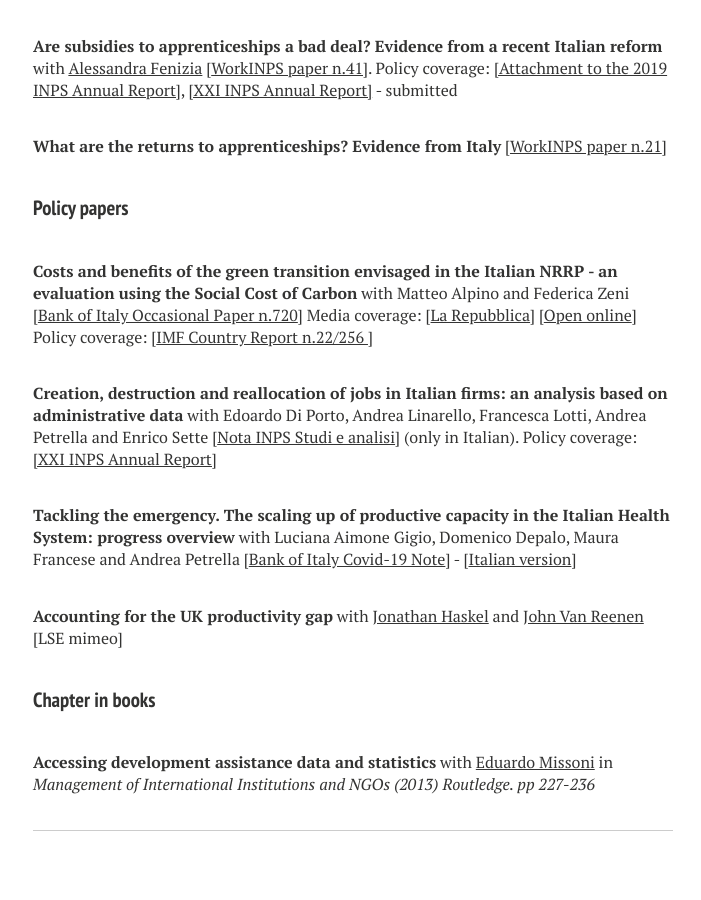
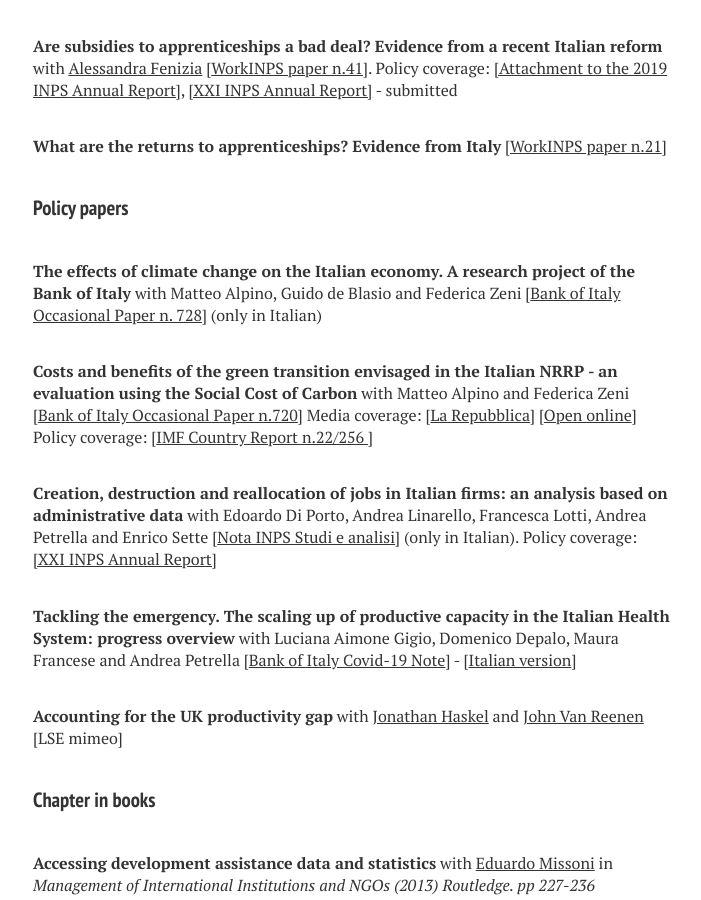
Before and after one commit to luca-citino/luca-citino.github.io, a Jekyll site: the page built from research.md, in a window 1280 px wide and 900 px high, scrolled down 549 px. Shown: the whole window, without its empty margins (287-988 px from the left). Built offline with Jekyll 4.4.1, drawn with Linux system fonts in a browser that asks for light colours; nearby versions of some CDN libraries; some web fonts are replaced.

Commit message:
Update research.md

```diff
--- a/research.md
+++ b/research.md
@@ -23,6 +23,8 @@ title: Research
 
 #### Policy papers
 
+**The effects of climate change on the Italian economy. A research project of the Bank of Italy** with Matteo Alpino, Guido de Blasio and Federica Zeni [<a href="https://www.bancaditalia.it/pubblicazioni/qef/2022-0728/index.html">Bank of Italy Occasional Paper n. 728</a>] (only in Italian)
+
 **Costs and benefits of the green transition envisaged in the Italian NRRP - an evaluation using the Social Cost of Carbon** with Matteo Alpino and Federica Zeni [<a href="https://www.bancaditalia.it/pubblicazioni/qef/2022-0720/QEF_720.pdf">Bank of Italy Occasional Paper n.720</a>] Media coverage: [<a href="https://www.repubblica.it/economia/2022/10/16/news/superbonus_modifiche_nuovo_governo-370315835/">La Repubblica</a>] [<a href="https://www.open.online/2022/10/17/pnrr-studio-bankitalia-superbonus/">Open online</a>] Policy coverage: [<a href="https://www.imf.org/en/Publications/CR/Issues/2022/07/28/Italy-Selected-Issues-521489">IMF Country Report n.22/256 </a>]
 
 **Creation, destruction and reallocation of jobs in Italian firms: an analysis based on administrative data** with Edoardo Di Porto, Andrea Linarello, Francesca Lotti, Andrea Petrella and Enrico Sette [<a href="https://www.inps.it/docallegatiNP/Mig/Dati_analisi_bilanci/Attivita_ricerca/Studi_e_analisi/2022/nota_BdI_Inps_05_2022.pdf">Nota INPS Studi e analisi</a>] (only in Italian). Policy coverage: <a href="https://www.inps.it/docallegatiNP/Mig/Dati_analisi_bilanci/Rapporti_annuali/XXI_Rapporto_Annuale/XXI_Rapporto_Annuale.pdf">[XXI INPS Annual Report]</a>
```
